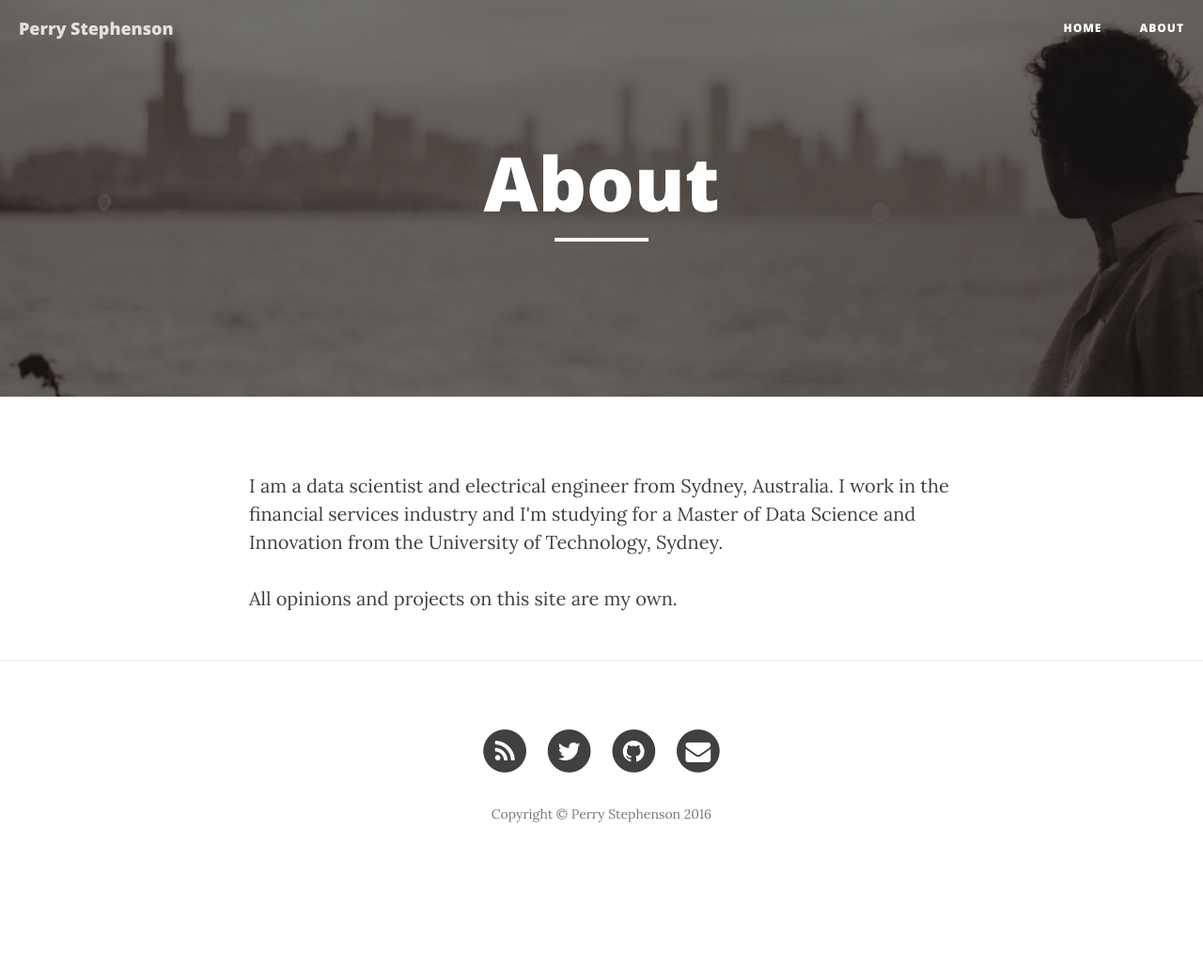
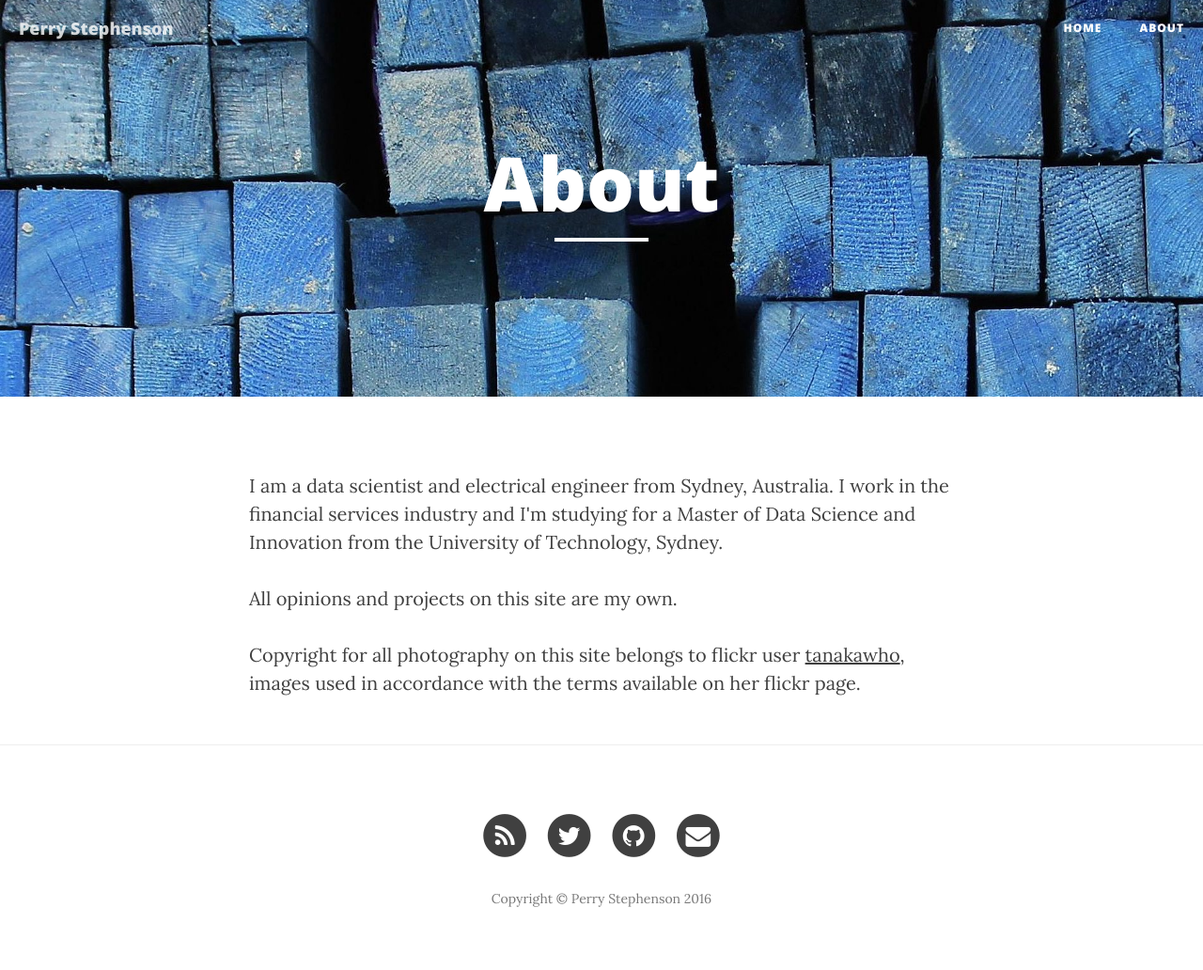
Before and after one commit to perrystephenson/perrystephenson.github.io, a Jekyll site: the page built from about.html, in a window 1280 px wide. Shown: the whole page at 94% size. Built offline with Jekyll 4.4.1, drawn with Linux system fonts in a browser that asks for light colours; nearby versions of some CDN libraries; before the commit the page ends 942 px from its top, so only the background shows below that.

Commit message:
New imagery

```diff
--- a/about.html
+++ b/about.html
@@ -8,3 +8,5 @@ header-img: "img/about-bg.jpg"
 <p>I am a data scientist and electrical engineer from Sydney, Australia. I work in the financial services industry and I'm studying for a Master of Data Science and Innovation from the University of Technology, Sydney.</p>
 
 <p>All opinions and projects on this site are my own.</p>
+
+<p>Copyright for all photography on this site belongs to flickr user <a href="https://www.flickr.com/people/28481088@N00/">tanakawho</a>, images used in accordance with the terms available on her flickr page.</p>
```
Also changed, not shown: img/about-bg.jpg, img/contact-bg.jpg (deleted), img/home-bg.jpg.
